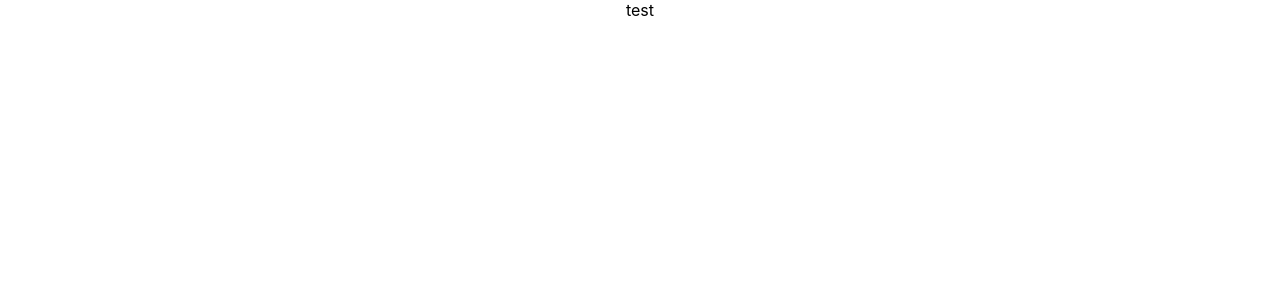
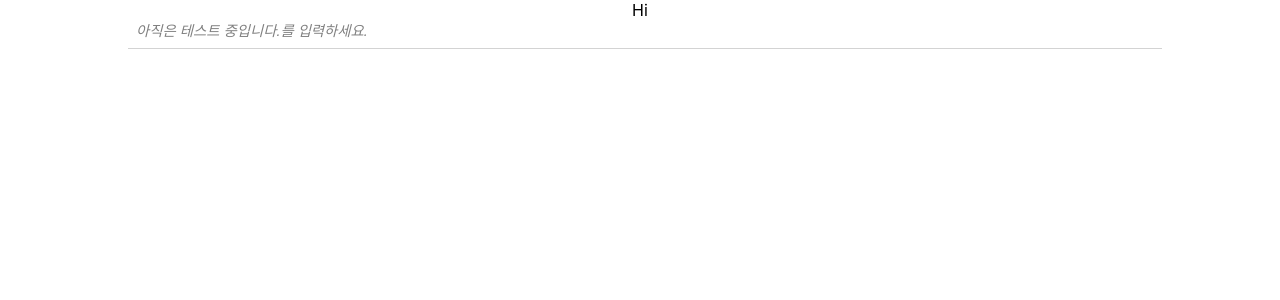
Before and after one commit to JengYoung/BlogProject_Moondeuk, a React (Create React App) app in the folder client/: page / in a window 1280 px wide. Shown: the top 300 px of the page. Built offline with nearby package versions, Linux system fonts and the light colour scheme.

Commit message:
공통적으로 사용할 Input 컴포넌트 생성

```diff
--- a/client/src/App.js
+++ b/client/src/App.js
@@ -1,9 +1,15 @@
 import './App.css';
-import Responsive from './components/common/Responsive';
+import Input from './components/common/Input';
+import ResponsiveWrapper from './components/common/Responsive';
 
 function App() {
   return (
-    <Responsive />
+    <ResponsiveWrapper>
+      Hi
+      <div>
+        <Input type="아직은 테스트 중입니다."/>
+      </div>
+    </ResponsiveWrapper>
   );
 }
 
--- /dev/null
+++ b/client/src/components/common/Input.js
@@ -0,0 +1,35 @@
+import React from 'react'
+import styled from 'styled-components';
+
+/*
+    일반적으로 본 프로젝트에서 사용할 Input bar 기본 컴포넌트
+*/
+
+const StyledInput = styled.input`
+    font-size: 1rem;
+    border: none;
+    border-bottom: 1px solid lightgray;
+    padding-bottom: 0.5rem;
+    padding-left: 0.5rem;
+    outline: none;
+    width: 100%;
+    &:focus {
+        border-bottom: 1px solid #ffbfff;
+    }
+    &::placeholder {
+        color: gray;
+        font-size: 0.9rem;
+        font-style: italic;
+    }
+    & + & {
+        margin-top: 1rem;
+    }
+`;
+
+const Input = ({type}) => {
+    return (
+        <StyledInput placeholder={`${type}를 입력하세요.`}/>
+    );
+};
+
+export default Input;
--- a/client/src/components/common/Responsive.js
+++ b/client/src/components/common/Responsive.js
@@ -2,9 +2,10 @@ import React from 'react'
 import styled from 'styled-components';
 
 /*
+    전체적인 반응형을 위한 컴포넌트
 */
 
-const ResponsiveBlock = styled.div`
+const StyledResponsive = styled.div`
     width: 1024px;
     margin: 0 auto;
     text-align: center;
@@ -16,12 +17,12 @@ const ResponsiveBlock = styled.div`
     }
 `;
 
-const Responsive = () => {
+const ResponsiveWrapper = ({children, ...rest}) => {
     return (
-        <ResponsiveBlock>
-            test
-        </ResponsiveBlock>
+        <StyledResponsive {...rest}>
+            {children}
+        </StyledResponsive>
     );
 };
 
-export default Responsive;
+export default ResponsiveWrapper;
```
